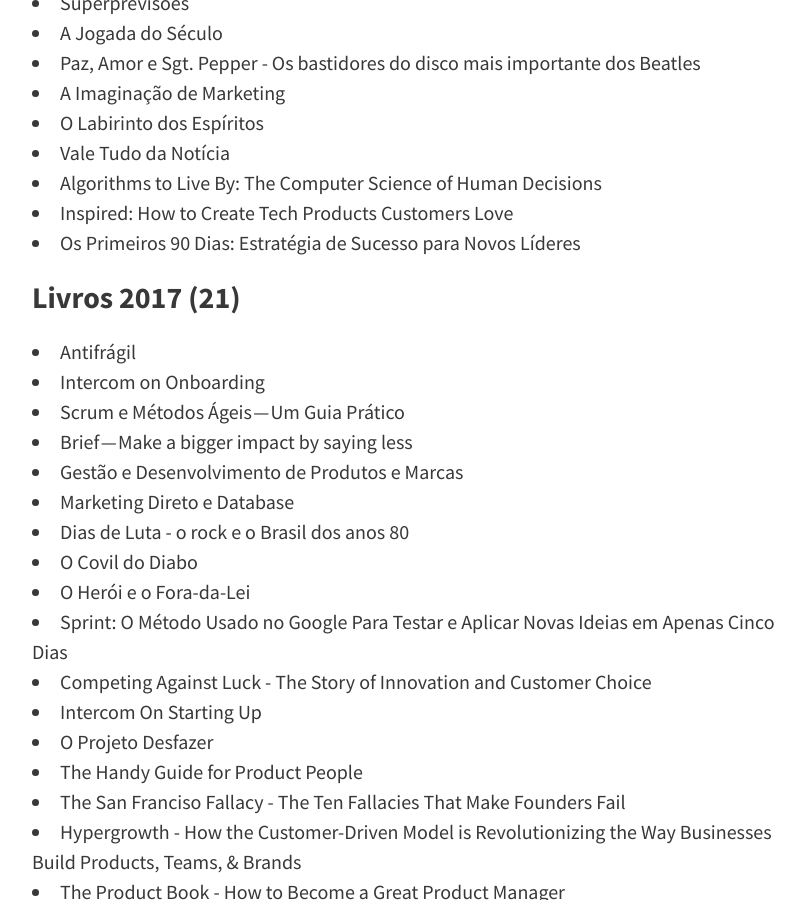
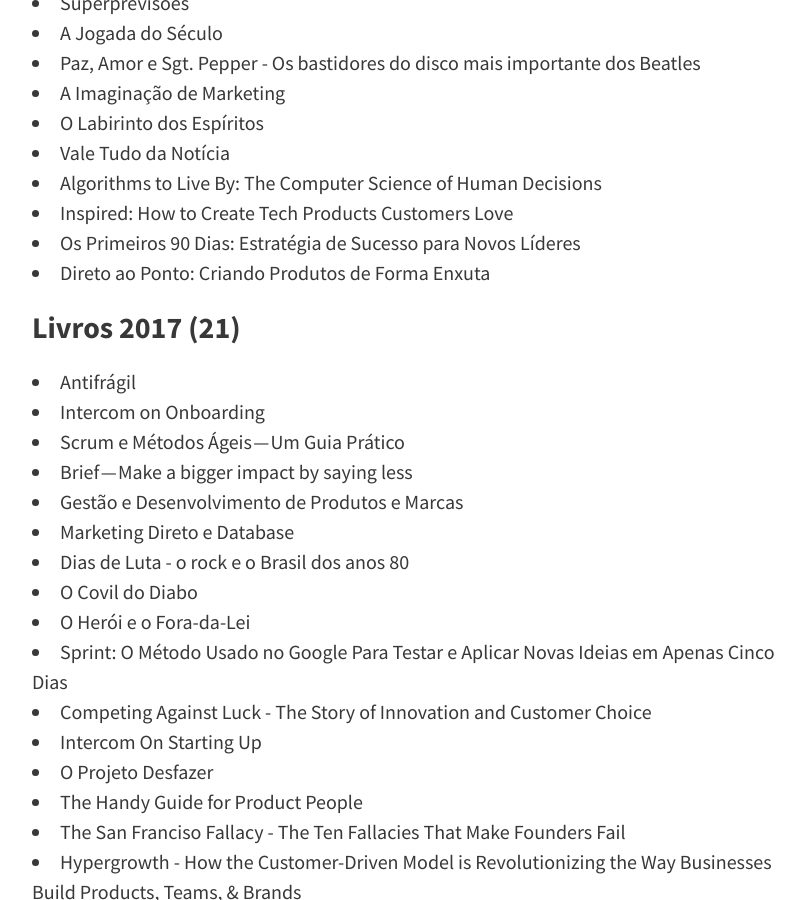
Before and after one commit to felipecbarbosa/felipecbarbosa.github.io, a Jekyll site: the page built from leituras.md, in a window 1280 px wide and 900 px high, scrolled down 820 px. Shown: the whole window, without its empty margins (224-1029 px from the left). Built offline with Jekyll 4.4.1, drawn with Linux system fonts in a browser that asks for light colours; nearby versions of some CDN libraries; comment, search, counter and statistics services are not loaded.

Commit message:
Added Direto ao Ponto

```diff
--- a/leituras.md
+++ b/leituras.md
@@ -25,6 +25,7 @@ Sempre procuro encontrar um tempo no meu dia-a-dia para colocar a leitura em dia
 - Algorithms to Live By: The Computer Science of Human Decisions
 - Inspired: How to Create Tech Products Customers Love
 - Os Primeiros 90 Dias: Estratégia de Sucesso para Novos Líderes
+- Direto ao Ponto: Criando Produtos de Forma Enxuta
 
 ### Livros 2017 (21)
 - Antifrágil
```
